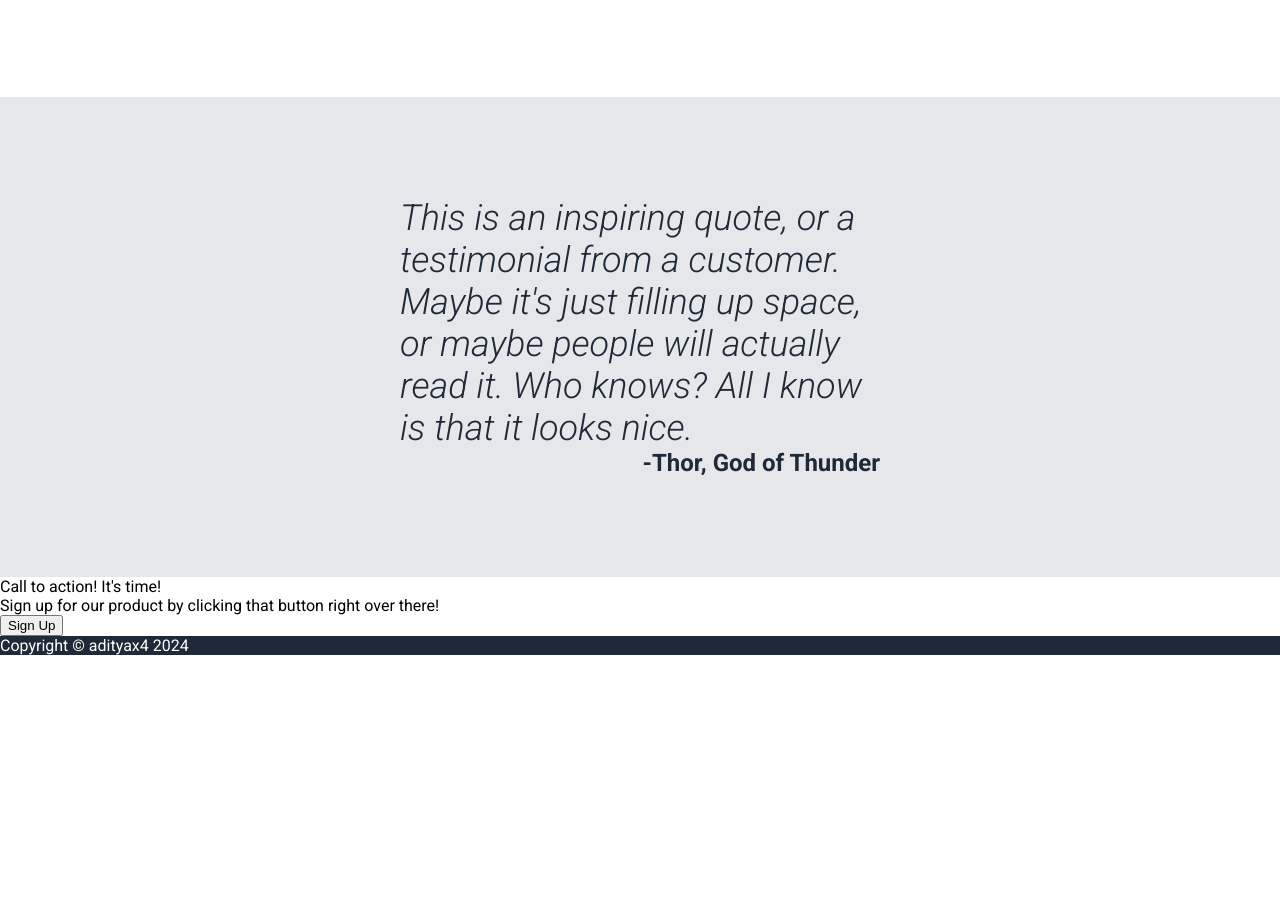
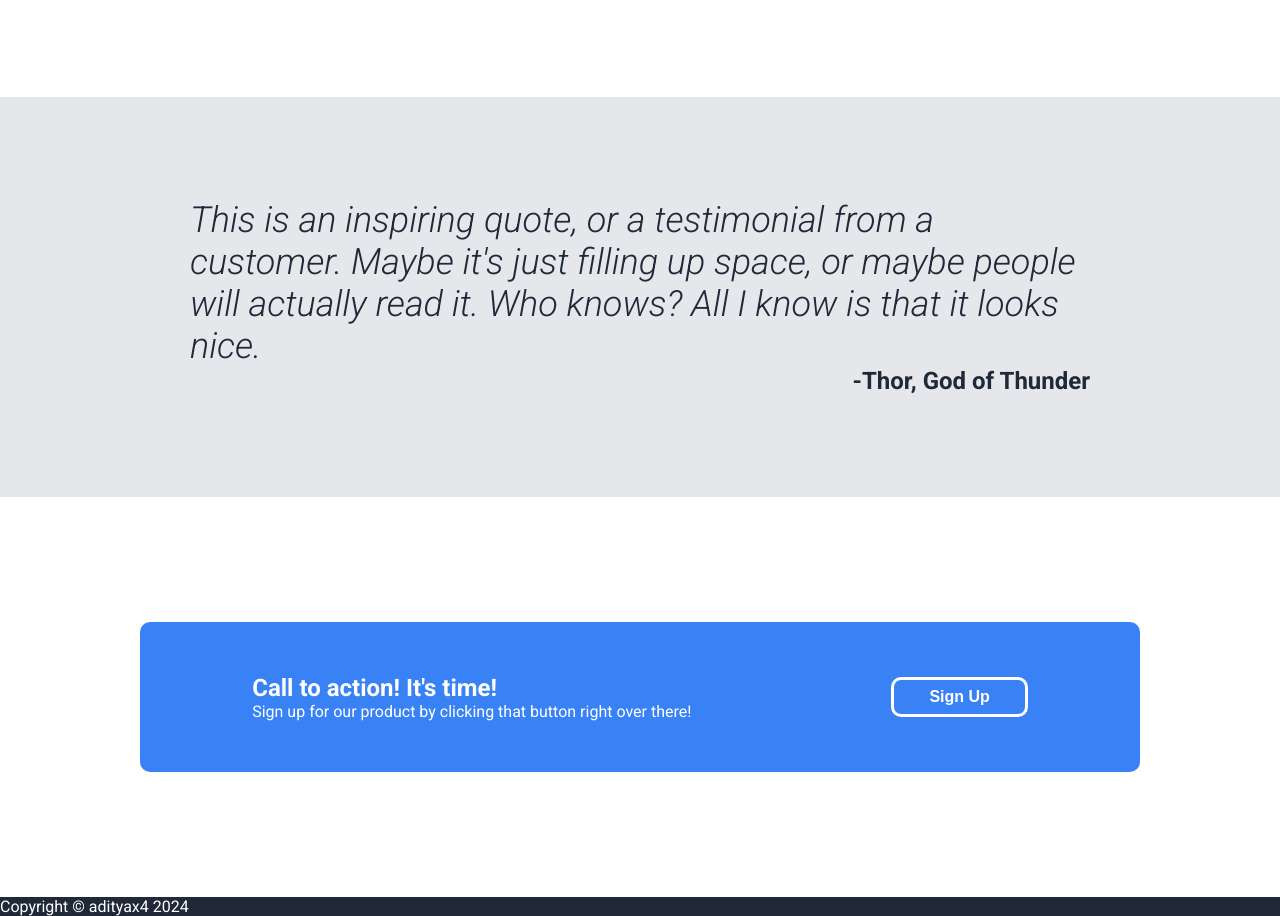
Before and after one commit to adityax4/landing-page, a plain HTML site: page index.html in a window 1280 px wide. Shown: the part 926-1842 px from the top of the page. Before the commit the page ends 1581 px from the top, so only its background shows below. Drawn offline with Linux system fonts and the light colour scheme.

Commit message:
Style Fourth DIv and FIx Third Div

```diff
--- a/index.html
+++ b/index.html
@@ -56,16 +56,24 @@
     </div>
 
     <div class="three">
-        <div class="quote">
-            This is an inspiring quote, or a testimonial from a customer. Maybe it's just filling up space, or maybe people will actually read it. Who knows? All I know is that it looks nice.
+        <div class="quotebox">
+            <div class="quote">
+                This is an inspiring quote, or a testimonial from a customer. Maybe it's just filling up space, or maybe people will actually read it. Who knows? All I know is that it looks nice.
+            </div>
+            <div class="author"><p>-Thor, God of Thunder</p></div>
         </div>
-        <div class="author"><p>-Thor, God of Thunder</p></div>
     </div>
 
     <div class="four">
-        <p>Call to action! It's time!</p>
-        <p>Sign up for our product by clicking that button right over there!</p>
-        <button class="btn-two">Sign Up</button>
+        <div class="card">
+            <div class="inside-card">
+                <div class="text">
+                    <p class="call">Call to action! It's time!</p>
+                    <p class="sign">Sign up for our product by clicking that button right over there!</p>
+                </div>
+                <button class="btn-two">Sign Up</button>
+            </div>
+        </div>
     </div>
 
     <div class="footer">
--- a/styles.css
+++ b/styles.css
@@ -109,10 +109,14 @@ a, .herosub{
 /* Third Div */
 .three{
     background-color: #E5E7EB;
-    padding-top: 100px;
-    padding-bottom: 100px;
-    padding-left: 400px;
-    padding-right: 400px;
+    height: 400px;
+    display: flex;
+    justify-content: center;
+    align-items: center;
+}
+
+.quotebox{
+    width: 900px;
 }
 
 .three p{
@@ -130,3 +134,47 @@ a, .herosub{
     font-style: italic;
     color: #1F2937;
 }
+
+/* Fourth Div */
+
+.four p{
+    color: white;
+}
+
+.four{
+    height: 400px;
+    display: flex;
+    justify-content: center;
+    align-items: center;
+}
+
+.card{
+    background-color: #3882f6;
+    width: 1000px;
+    height: 150px;
+    display: flex;
+    justify-content: center;
+    border-radius: 10px;
+}
+
+.inside-card{
+    display: flex;
+    justify-content: center;
+    align-items: center;
+    gap: 200px;
+}
+.call{
+    font-size: 24px;
+    font-weight: bold;
+}
+
+.btn-two{
+    background-color: #3882f6;
+    color: white;
+    border: none;
+    border-style: solid;
+    padding: 8px 35px;
+    border-radius: 10px;
+    font-size: 16px;
+    font-weight: bold;
+}
```
